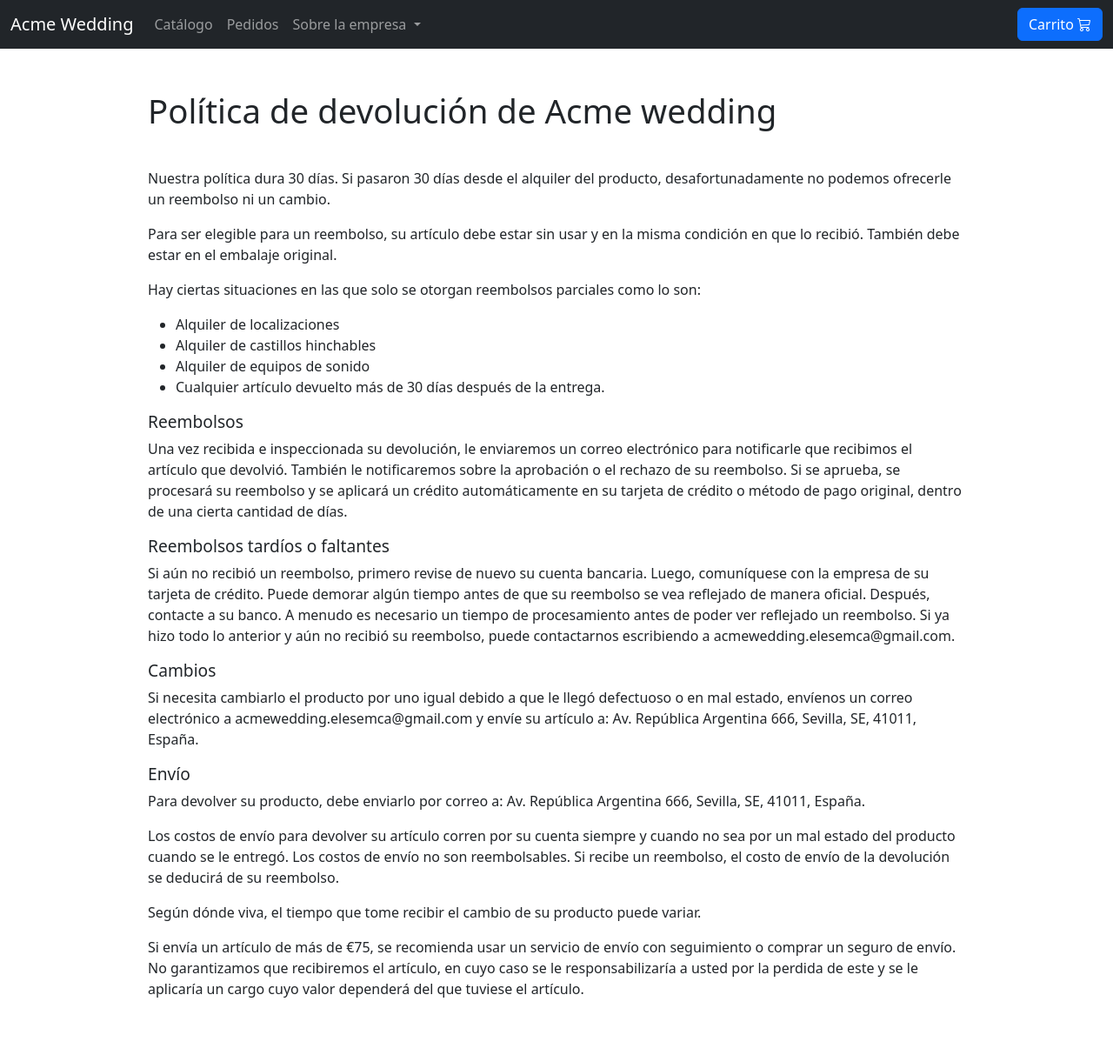
After one commit to PGPI-3-7/acme-wedding, a Django app: page /politicadevolucion/ in a window 1280 px wide. The commit adds this page. Shown: the whole page at 87% size. Run offline with Django 3.2, Linux system fonts and the light colour scheme; parts of the project's set-up code (start-up, migrations or seed data) failed here and were passed over.

Commit message:
AWE-18 Política de devolución añadida

```diff
--- a/base/templates/base.html
+++ b/base/templates/base.html
@@ -42,6 +42,7 @@
                             <li><a class="dropdown-item" href="/terminosuso">Términos de uso</a></li>
                             <li><a class="dropdown-item" href="/incidencias">Servicio técnico</a></li>
                             <li><a class="dropdown-item" href="/politicaprivacidad">Política de privacidad</a></li>
+                            <li><a class="dropdown-item" href="/politicadevolucion">Política de devolución</a></li>
                         </ul>
                     </li>
 
--- /dev/null
+++ b/base/templates/politicadevolucion.html
@@ -0,0 +1,74 @@
+{%extends 'base.html'%}
+
+{% block menuitems %}
+
+{% endblock %}
+
+{% block content %}
+<div class="row my-5">
+  <div class="col-lg-12 mx-auto">
+    <h1 style='font-size: 3vw;'>Política de devolución de Acme wedding
+    </h1>
+    <p style='font-size: 1vw;'>&nbsp;</p>
+    <p style='font-size: 1.25vw;'>
+      Nuestra política dura 30 días. Si pasaron 30 días desde el alquiler del producto, desafortunadamente no podemos ofrecerle un reembolso ni un cambio.
+    </p>
+
+    <p style='font-size: 1.25vw;'>
+      Para ser elegible para un reembolso, su artículo debe estar sin usar y en la misma condición en que lo recibió. También debe estar en el embalaje original.
+    </p>
+
+    <p style='font-size: 1.25vw;'>
+      Hay ciertas situaciones en las que solo se otorgan reembolsos parciales como lo son:
+    </p>
+
+    <ul style='font-size: 1.25vw;'>
+      <li>Alquiler de localizaciones</li>
+      <li>Alquiler de castillos hinchables</li>
+      <li>Alquiler de equipos de sonido</li>
+      <li>Cualquier artículo devuelto más de 30 días después de la entrega.</li>
+    </ul>
+
+    <h5 style='font-size: 1.5vw;'>Reembolsos</h5>
+    <p style='font-size: 1.25vw;'>
+      Una vez recibida e inspeccionada su devolución, le enviaremos un correo electrónico para notificarle que recibimos el artículo que devolvió. También le notificaremos sobre la aprobación o el rechazo de su reembolso.
+      Si se aprueba, se procesará su reembolso y se aplicará un crédito automáticamente en su tarjeta de crédito o método de pago original, dentro de una cierta cantidad de días.
+    </p>
+
+    <h5 style='font-size: 1.5vw;'>Reembolsos tardíos o faltantes</h5>
+    <p style='font-size: 1.25vw;'>
+      Si aún no recibió un reembolso, primero revise de nuevo su cuenta bancaria.
+      Luego, comuníquese con la empresa de su tarjeta de crédito. Puede demorar algún tiempo antes de que su reembolso se vea reflejado de manera oficial.
+      Después, contacte a su banco. A menudo es necesario un tiempo de procesamiento antes de poder ver reflejado un reembolso.
+      Si ya hizo todo lo anterior y aún no recibió su reembolso, puede contactarnos escribiendo a acmewedding.elesemca@gmail.com.
+    </p>
+
+    <h5 style='font-size: 1.5vw;'>Cambios</h5>
+    <p style='font-size: 1.25vw;'>
+      Si necesita cambiarlo el producto por uno igual debido a que le llegó defectuoso o en mal estado, envíenos un correo
+      electrónico a acmewedding.elesemca@gmail.com y envíe su artículo a: Av. República Argentina 666, Sevilla, SE, 41011, España.
+    </p>
+
+    <h5 style='font-size: 1.5vw;'>Envío</h5>
+    <p style='font-size: 1.25vw;'>
+      Para devolver su producto, debe enviarlo por correo a: Av. República Argentina 666, Sevilla, SE, 41011, España.
+    </p>
+
+    <p style='font-size: 1.25vw;'>
+      Los costos de envío para devolver su artículo corren por su cuenta siempre y cuando no sea por un mal estado del producto cuando se le entregó.
+      Los costos de envío no son reembolsables. Si recibe un reembolso, el costo de envío de la devolución se deducirá de su reembolso.
+    </p>
+
+    <p style='font-size: 1.25vw;'>
+      Según dónde viva, el tiempo que tome recibir el cambio de su producto puede variar.
+    </p>
+
+    <p style='font-size: 1.25vw;'>
+      Si envía un artículo de más de €75, se recomienda usar un servicio de envío con seguimiento o comprar un seguro de envío.
+      No garantizamos que recibiremos el artículo, en cuyo caso se le responsabilizaría a usted por la perdida de este y se le aplicaría
+      un cargo cuyo valor dependerá del que tuviese el artículo.
+    </p>
+  </div>
+</div>
+{% endblock %}
+Footer
--- a/base/urls.py
+++ b/base/urls.py
@@ -12,5 +12,6 @@ urlpatterns = [
     path('cart/', include('cart.urls', namespace='cart')),
     path('orders/', include('orders.urls', namespace='orders')),
     path('politicaprivacidad/', views.politica_privacidad, name='politica_privacidad'),
+    path('politicadevolucion/', views.politica_devolucion, name='politica_devolucion'),
 
 ]
--- a/base/views.py
+++ b/base/views.py
@@ -165,3 +165,6 @@ def politica_privacidad(request):
 
 def terminos_uso_view(request):
     return render(request,'terminosuso.html')
+
+def politica_devolucion(request):
+    return render(request, 'politicadevolucion.html')
```
